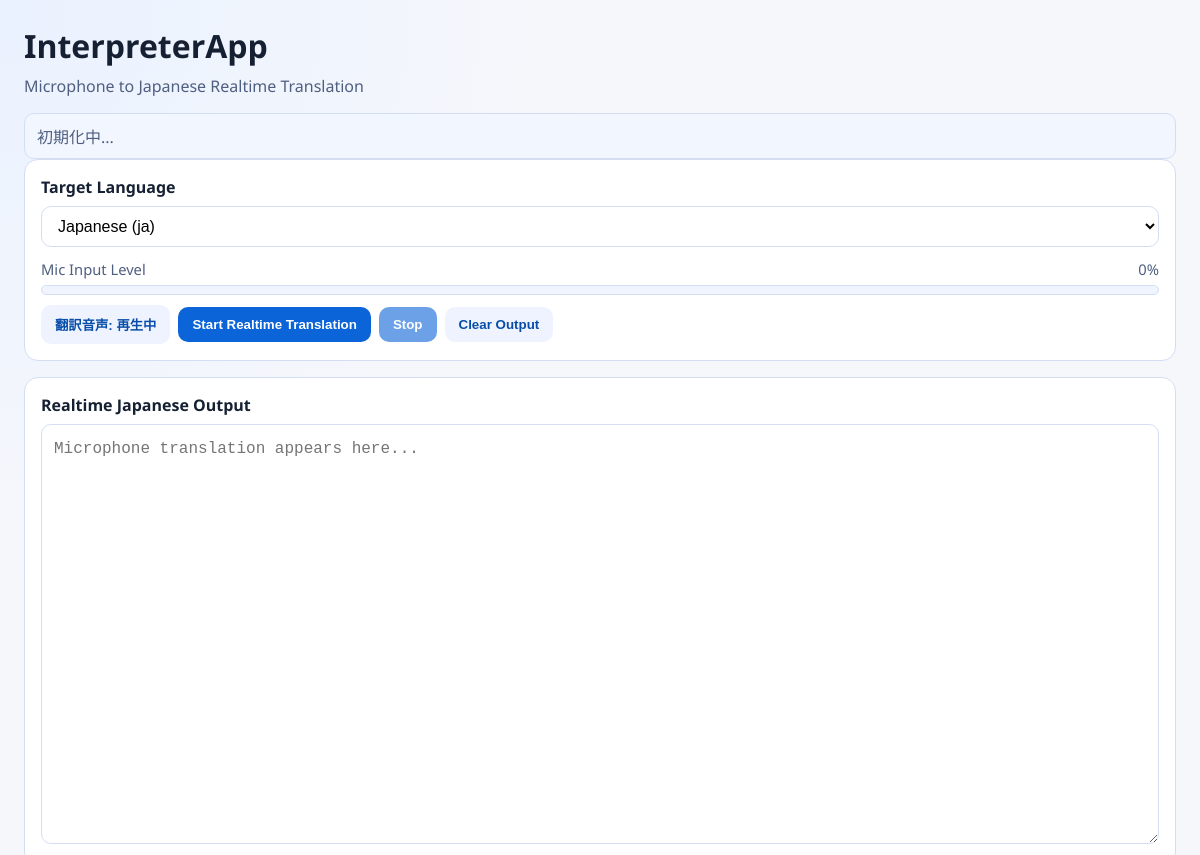
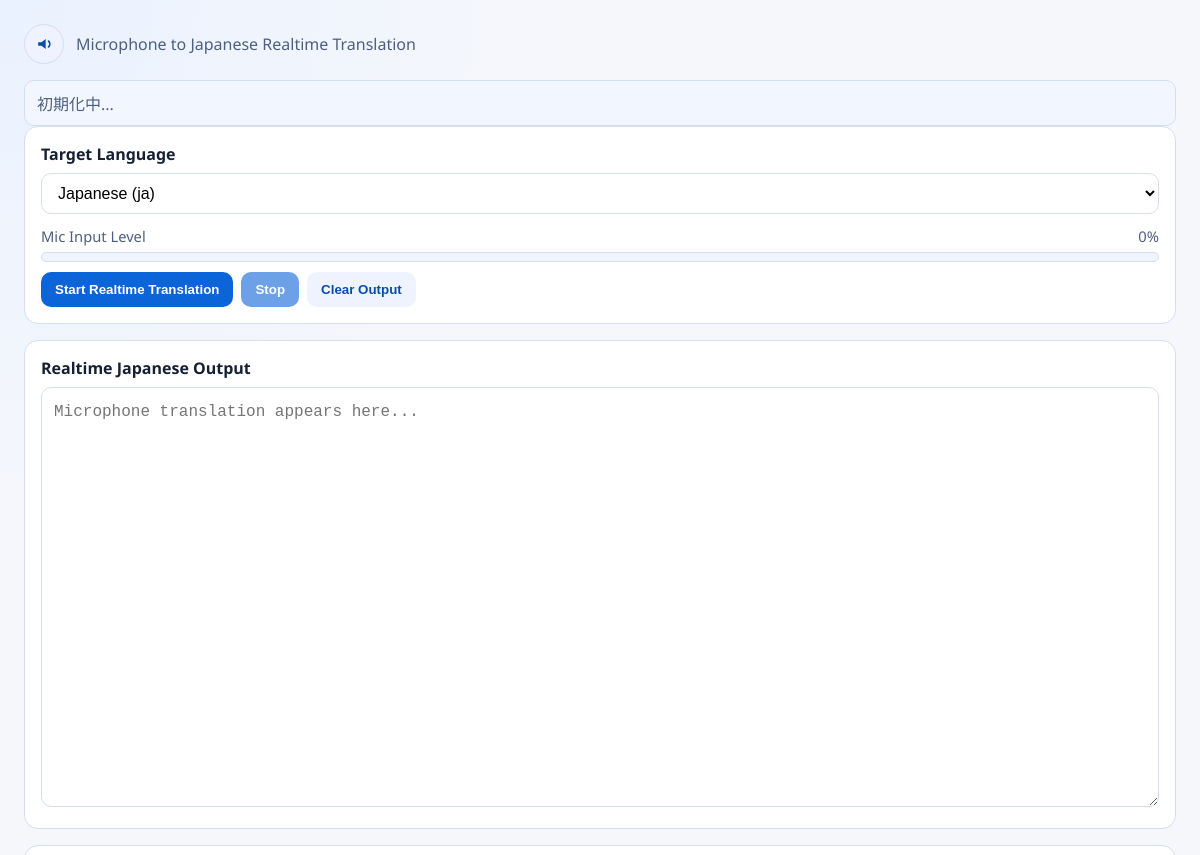
Before and after one commit to takashiuesaka/InterpreterApp, an Electron app: page renderer/index.html in a window 1200 px wide. Shown: the top 855 px of the page. Drawn offline with Linux system fonts and the light colour scheme; no server answers.

Commit message:
feat: implement audio mute toggle button for translated audio with accessibility features

```diff
--- a/renderer/app.js
+++ b/renderer/app.js
@@ -126,10 +126,15 @@ function setStatus(message, isError) {
 }
 
 function renderAudioMuteToggle() {
-  audioMuteToggleButton.textContent = isTranslatedAudioMuted
+  audioMuteToggleButton.classList.toggle('muted', isTranslatedAudioMuted);
+  audioMuteToggleButton.setAttribute('aria-pressed', isTranslatedAudioMuted ? 'true' : 'false');
+  audioMuteToggleButton.setAttribute(
+    'aria-label',
+    isTranslatedAudioMuted ? '翻訳音声をミュート解除' : '翻訳音声をミュート',
+  );
+  audioMuteToggleButton.title = isTranslatedAudioMuted
     ? '翻訳音声: ミュート中'
     : '翻訳音声: 再生中';
-  audioMuteToggleButton.setAttribute('aria-pressed', isTranslatedAudioMuted ? 'true' : 'false');
 }
 
 function appendTranslationDelta(delta) {
--- a/renderer/index.html
+++ b/renderer/index.html
@@ -9,7 +9,35 @@
   <body>
     <main class="app">
       <header class="header">
-        <h1>InterpreterApp</h1>
+        <button
+          id="audioMuteToggleButton"
+          type="button"
+          class="audio-icon-button"
+          aria-label="翻訳音声をミュート"
+          aria-pressed="false"
+          title="翻訳音声: 再生中"
+        >
+          <svg class="speaker-icon icon-unmuted" viewBox="0 0 24 24" aria-hidden="true">
+            <path d="M5 10v4h4l5 4V6l-5 4H5z" fill="currentColor" />
+            <path
+              d="M17.5 8.5a5 5 0 0 1 0 7"
+              fill="none"
+              stroke="currentColor"
+              stroke-width="2"
+              stroke-linecap="round"
+            />
+          </svg>
+          <svg class="speaker-icon icon-muted" viewBox="0 0 24 24" aria-hidden="true">
+            <path d="M5 10v4h4l5 4V6l-5 4H5z" fill="currentColor" />
+            <path
+              d="M4 4L20 20"
+              fill="none"
+              stroke="currentColor"
+              stroke-width="2"
+              stroke-linecap="round"
+            />
+          </svg>
+        </button>
         <p>Microphone to Japanese Realtime Translation</p>
       </header>
 
@@ -32,9 +60,6 @@
         </div>
 
         <div class="actions">
-          <button id="audioMuteToggleButton" type="button" class="secondary" aria-pressed="false">
-            翻訳音声: 再生中
-          </button>
           <button id="startButton" type="button">Start Realtime Translation</button>
           <button id="stopButton" type="button" disabled>Stop</button>
           <button id="clearButton" type="button" class="secondary">Clear Output</button>
--- a/renderer/styles.css
+++ b/renderer/styles.css
@@ -27,14 +27,54 @@ body {
   padding: 24px;
 }
 
-.header h1 {
-  margin: 0;
-  font-size: 2rem;
+.header {
+  display: flex;
+  align-items: center;
+  gap: 12px;
 }
 
 .header p {
-  margin: 8px 0 0;
+  margin: 0;
   color: var(--text-subtle);
+}
+
+.audio-icon-button {
+  width: 40px;
+  height: 40px;
+  padding: 0;
+  border-radius: 999px;
+  border: 1px solid var(--border);
+  background: #eef3ff;
+  color: var(--primary-strong);
+  display: inline-flex;
+  align-items: center;
+  justify-content: center;
+}
+
+.audio-icon-button:hover {
+  background: #dde9ff;
+}
+
+.audio-icon-button.muted {
+  background: #f3f4f6;
+  color: #98a2b3;
+}
+
+.speaker-icon {
+  width: 20px;
+  height: 20px;
+}
+
+.audio-icon-button .icon-muted {
+  display: none;
+}
+
+.audio-icon-button.muted .icon-unmuted {
+  display: none;
+}
+
+.audio-icon-button.muted .icon-muted {
+  display: block;
 }
 
 .status {
```
